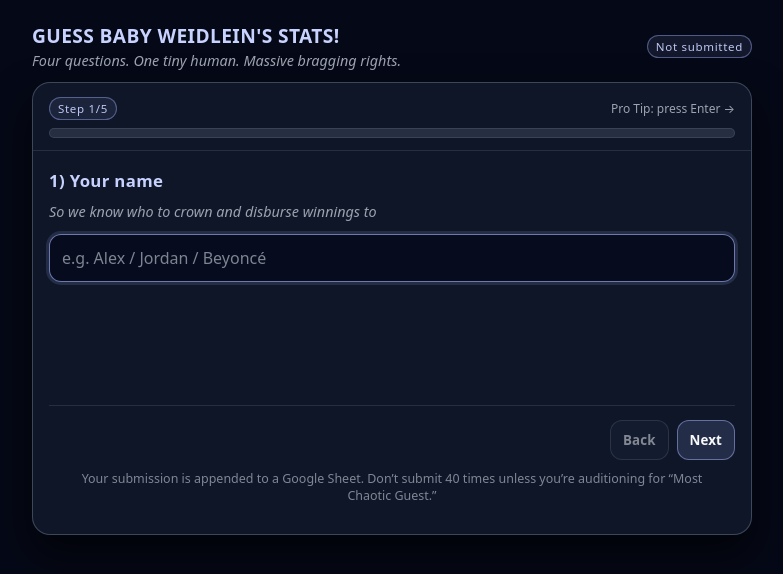
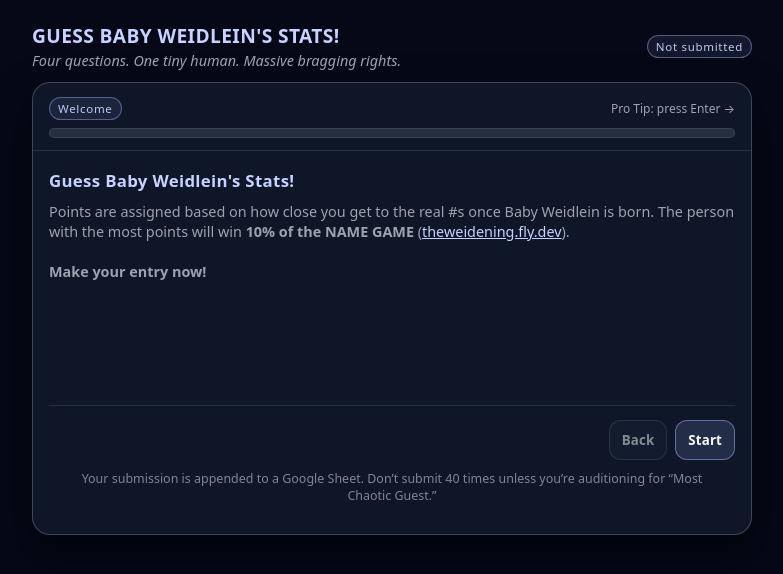
Before and after one commit to dweidlein/BabyWeidleinGuessingGame, a Flask app: page / in a window 1280 px wide. Shown: the top 574 px of the page, without its empty margins (248-1031 px from the left). Run offline with Flask 3, Linux system fonts and the light colour scheme.

Commit message:
Update index.html

```diff
--- a/templates/index.html
+++ b/templates/index.html
@@ -61,6 +61,10 @@
       margin-top: 2px;
       font-style: italic;
     }
+
+    a { color: var(--indigo2); }
+    a:hover { color: var(--indigo); }
+
 
     .card {
       background: var(--card);
@@ -323,6 +327,20 @@
 
       <div class="content">
         <div class="qwrap" id="qwrap">
+
+<!-- Welcome -->
+<div class="qcard active" data-step="-1">
+  <div class="qtitle">Guess Baby Weidlein's Stats!</div>
+  <div class="qdesc">
+    Points are assigned based on how close you get to the real #s once Baby Weidlein is born.
+    The person with the most points will win <strong>10% of the NAME GAME</strong>
+    (<a href="https://theweidening.fly.dev" target="_blank" rel="noopener noreferrer">theweidening.fly.dev</a>).
+    <br><br>
+    <strong>Make your entry now!</strong>
+  </div>
+</div>
+
+
           <!-- Step 1 -->
           <div class="qcard active" data-step="0">
             <div class="qtitle">1) Your name</div>
@@ -425,7 +443,7 @@ document.addEventListener("DOMContentLoaded", () => {
   }
 
   const totalSteps = 5;
-  let idx = 0;
+  let idx = -1;
   let isSubmitting = false;
 
   function setMsg(text, kind = "") {
@@ -434,10 +452,10 @@ document.addEventListener("DOMContentLoaded", () => {
   }
 
   function setProgress() {
-    const shownStep = Math.min(idx + 1, totalSteps);
-    const pct = Math.max(0, Math.min(100, (idx / totalSteps) * 100));
+    const shownStep = (idx < 0) ? 0 : Math.min(idx + 1, totalSteps);
+    const pct = (idx < 0) ? 0 : Math.max(0, Math.min(100, (idx / totalSteps) * 100));
     bar.style.width = pct + "%";
-    stepLabel.textContent = (idx <= totalSteps - 1) ? `Step ${shownStep}/${totalSteps}` : "Done";
+    stepLabel.textContent = (idx < 0) ? `Welcome` : (idx <= totalSteps - 1) ? `Step ${shownStep}/${totalSteps}` : "Done";
     topStatus.textContent = (idx <= totalSteps - 1) ? "Not submitted" : "Submitted";
     if (kbdHint) kbdHint.style.opacity = (idx <= totalSteps - 1) ? "1" : "0";
   }
@@ -448,9 +466,11 @@ document.addEventListener("DOMContentLoaded", () => {
     const active = steps.find(s => Number(s.dataset.step) === idx);
     if (active) active.classList.add("active");
 
-    backBtn.disabled = (idx === 0 || idx > totalSteps - 1 || isSubmitting);
+    backBtn.disabled = (idx <= 0 || idx > totalSteps - 1 || isSubmitting);
     nextBtn.disabled = (idx > totalSteps - 1 || isSubmitting);
-    nextBtn.textContent = (idx === totalSteps - 1) ? "Submit" : "Next";
+    if (idx === -1) nextBtn.textContent = "Start";
+    else nextBtn.textContent = (idx === totalSteps - 1) ? "Submit" : "Next";
+
 
     setProgress();
     setMsg("");
@@ -546,7 +566,7 @@ showStep(5);
     }
   });
 
-  showStep(0);
+  showStep(-1);
 });
 </script>
 </body>
```
